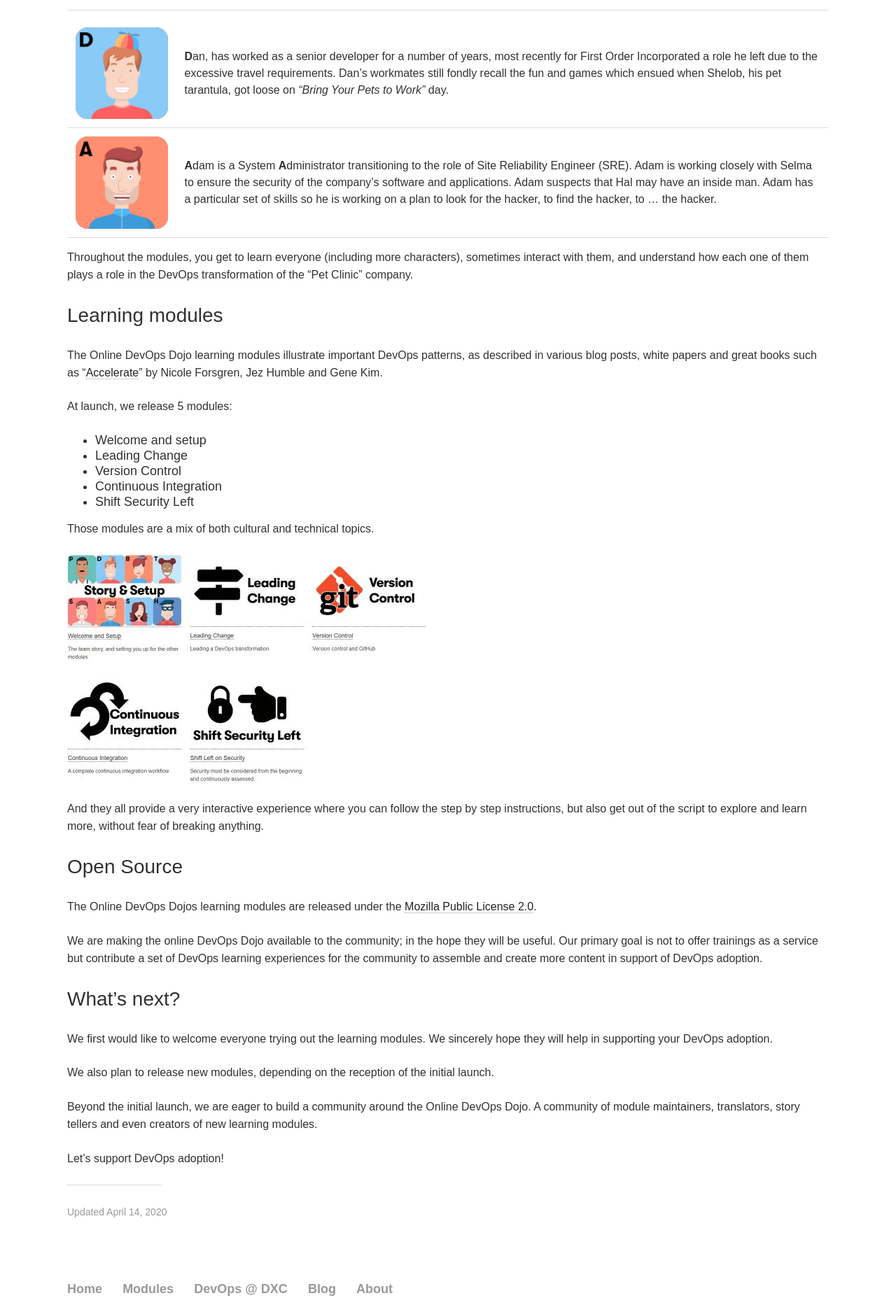
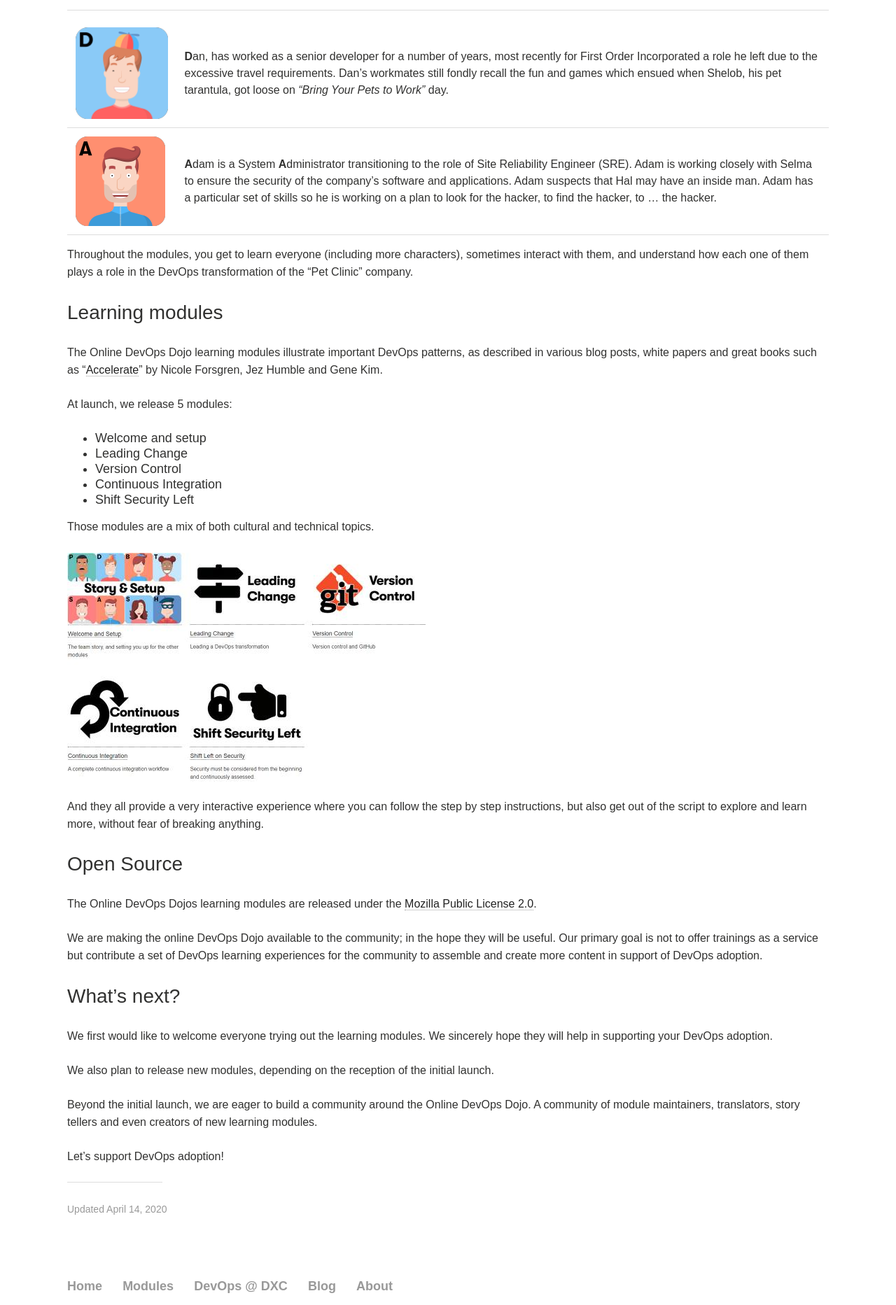
Before and after one commit to dxc-technology/about-devops-dojo, a Jekyll site: the page built from blog/_posts/2020-04-14-introducing-online-devops-dojo.md, in a window 1280 px wide. Shown: the part 2062-3927 px from the top of the page at 70% size. Built offline with Jekyll 4.4.1, drawn with Linux system fonts in a browser that asks for light colours.

Commit message:
Update blog/_posts/2020-04-14-introducing-online-devops-dojo.md
Co-Authored-By: Philippe Berthonneau <52540205+pberthonneau@users.noreply.github.com>

```diff
--- a/blog/_posts/2020-04-14-introducing-online-devops-dojo.md
+++ b/blog/_posts/2020-04-14-introducing-online-devops-dojo.md
@@ -56,7 +56,8 @@
 ![Chun](/images/chun.png) | **C**hun is a **c**oach, change facilitator and technologist. Chun is an avid outdoors person and adrenaline junky, lover of fun, hater of being on-call. She encourages teams to automate as much as possible of the build, test, package and deploy process to ensure that the systems were created with a LessOps model in mind.
 
 <img src="/images/dan.png" width="400"/> | **D**an, has worked as a senior developer for a number of years, most recently for First Order Incorporated a role he left due to the excessive travel requirements. Dan's workmates still fondly recall the fun and games which ensued when Shelob, his pet tarantula, got loose on *"Bring Your Pets to Work"* day.
-<img src="/images/adam.png" width="400"/> | **A**dam is a System **A**dministrator transitioning to the role of Site Reliability Engineer (SRE). Adam is working closely with Selma to ensure the security of the company's software and applications. Adam suspects that Hal may have an inside man. Adam has a particular set of skills so he is working on a plan to look for the hacker, to find the hacker, to ... the hacker.
+![Adam](/images/adam.png) | **A**dam is a System **A**dministrator transitioning to the role of Site Reliability Engineer (SRE). Adam is working closely with Selma to ensure the security of the company's software and applications. Adam suspects that Hal may have an inside man. Adam has a particular set of skills so he is working on a plan to look for the hacker, to find the hacker, to ... the hacker.
+
 
 Throughout the modules, you get to learn everyone (including more characters), sometimes interact with them, and understand how each one of them plays a role in the DevOps transformation of the "Pet Clinic" company.
 
```
